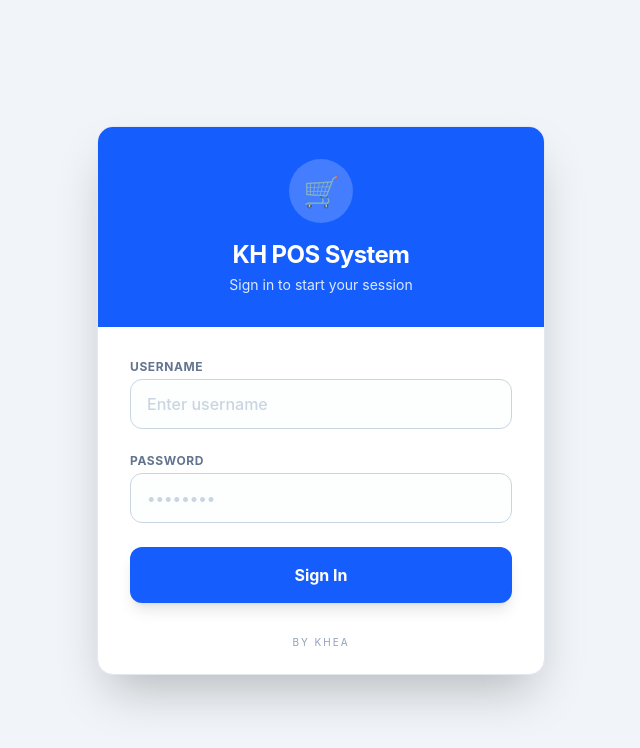
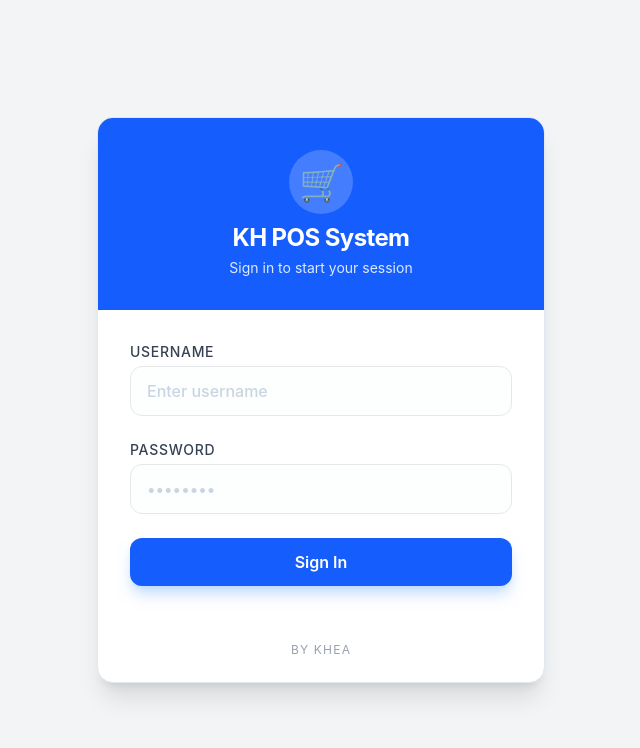
Before and after one commit to nemchankhea02-web/POS-SYSTEM, a Vue app: page /login in a window 1280 px wide. Shown: the top 748 px of the page, without its empty margins (319-959 px from the left). Built offline with nearby package versions, Linux system fonts and the light colour scheme.

Commit message:
fix: update api url to production link

```diff
--- a/src/assets/component.css
+++ b/src/assets/component.css
@@ -143,12 +143,62 @@
 .error-alert {
   @apply text-red-600 text-sm bg-red-50 p-3 rounded-lg border border-red-100 font-medium;
 }
+.login-container {
+  @apply min-h-screen flex items-center justify-center bg-gray-100 p-4;
+}
+
+.login-card {
+  @apply w-full max-w-md bg-white rounded-2xl shadow-xl overflow-hidden;
+}
+
+.login-header {
+  @apply bg-blue-600 p-8 text-center text-white;
+}
+
+.brand-icon {
+  @apply text-4xl mb-2;
+}
+
+.brand-title {
+  @apply text-2xl font-bold;
+}
+
+.brand-subtitle {
+  @apply text-blue-100 text-sm;
+}
+
+.login-body {
+  @apply p-8 space-y-6;
+}
+
+.form-group {
+  @apply space-y-1;
+}
+
+.input-label {
+  @apply block text-sm font-medium text-gray-700;
+}
+
+.form-input {
+  @apply w-full px-4 py-3 rounded-xl border border-gray-200 focus:ring-2 focus:ring-blue-500 focus:border-transparent outline-none transition-all;
+}
+
+.error-alert {
+  @apply p-3 rounded-lg bg-red-50 text-red-600 text-sm text-center border border-red-100;
+}
 
 .login-button {
-  @apply w-full py-4 rounded-xl text-white bg-blue-600 font-bold shadow-lg transition-all;
-  @apply hover:bg-blue-700 active:transform active:scale-[0.98] disabled:opacity-50;
+  @apply w-full py-3 bg-blue-600 hover:bg-blue-700 text-white font-semibold rounded-xl shadow-lg shadow-blue-200 transition-all active:transform active:scale-95 disabled:opacity-50 disabled:cursor-not-allowed;
 }
 
 .login-footer {
-  @apply pb-6 text-center text-[10px] text-slate-400 uppercase tracking-[0.2em];
+  @apply p-6 text-center text-xs text-gray-400 uppercase tracking-widest;
 }
+
+/* Animation */
+.fade-enter-active, .fade-leave-active {
+  @apply transition-opacity duration-300;
+}
+.fade-enter-from, .fade-leave-to {
+  @apply opacity-0;
+}
--- a/src/views/auth/login.vue
+++ b/src/views/auth/login.vue
@@ -64,8 +64,12 @@ import { ref } from 'vue';
 import { useRouter } from 'vue-router';
 import axios from 'axios';
 
-// ១. បង្កើត Base URL សម្រាប់ API (ស្របតាម Backend លើ Render)
-const API_URL = "https://pos-backend-live.onrender.com/api";
+const isLocal = window.location.hostname === 'localhost' || window.location.hostname === '127.0.0.1';
+
+// FIXED: Use the correct Render URL
+const API_URL = isLocal
+  ? "http://localhost:3002/api"
+  : "https://pos-system-amjf.onrender.com/api";
 
 const username = ref("");
 const password = ref("");
@@ -74,7 +78,6 @@ const loading = ref(false);
 const router = useRouter();
 
 const handleLogin = async () => {
-  // ការពារការចុចដដែលៗ និងសម្អាត Error ចាស់
   if (!username.value || !password.value) {
     errorMessage.value = "Please enter both username and password";
     return;
@@ -84,38 +87,29 @@ const handleLogin = async () => {
   errorMessage.value = "";
 
   try {
-    // ២. ហៅទៅកាន់ API_URL/login
     const res = await axios.post(`${API_URL}/login`, {
       username: username.value,
       password: password.value
     });
 
-    // រក្សាទុក Token និងព័ត៌មានអ្នកប្រើប្រាស់
     if (res.data.token) {
       localStorage.setItem("token", res.data.token);
       localStorage.setItem("user", JSON.stringify(res.data.user));
-
-      // ទៅកាន់ទំព័រ Dashboard បន្ទាប់ពីជោគជ័យ
-      router.push({ name: 'dashboard' });
+      await router.push({ name: 'dashboard' });
     }
   } catch (err) {
     console.error("Login Error:", err);
-    // បង្ហាញ Error Message ពី Backend
-    errorMessage.value = err.response?.data?.message || "Connection failed. Check your internet.";
+    if (err.response) {
+      // Server responded with error status
+      errorMessage.value = err.response.data?.message || "Login failed";
+    } else if (err.request) {
+      // Request was made but no response (network error)
+      errorMessage.value = "Connection failed. Check your internet or server status.";
+    } else {
+      errorMessage.value = "An error occurred. Please try again.";
+    }
   } finally {
     loading.value = false;
   }
 };
 </script>
-
-<style scoped>
-/* ការប្រើប្រាស់ @apply តាមការចង់បានរបស់អ្នក */
-
-/* Animation */
-.fade-enter-active, .fade-leave-active {
-  transition: opacity 0.3s ease;
-}
-.fade-enter-from, .fade-leave-to {
-  opacity: 0;
-}
-</style>
```
Also changed, not shown: 1 other file (tests, documents, lock files or other folders).
